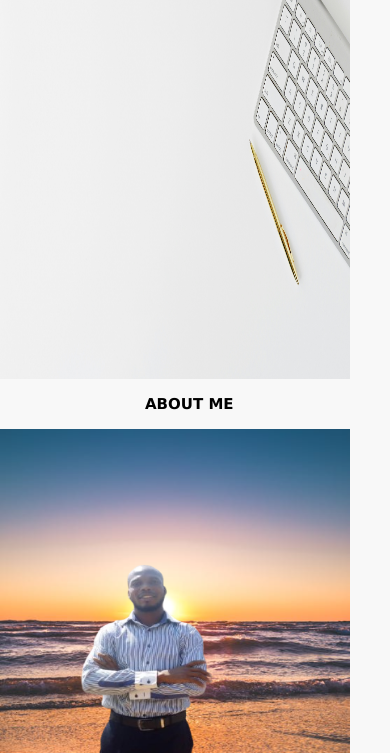
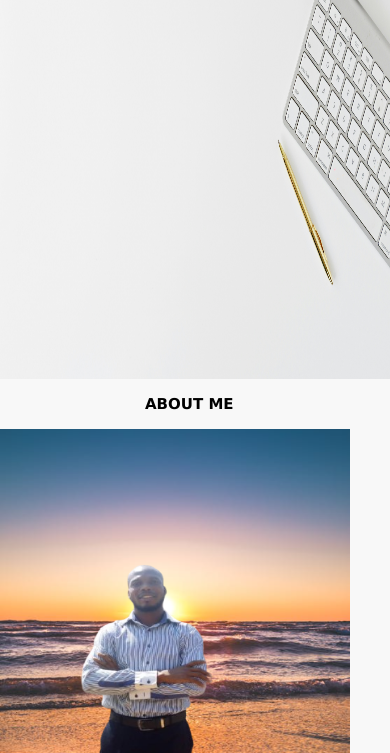
Before and after one commit to olawealth-code/My-portfolio, a plain HTML site: page index.html in a window 390 px wide. Shown: the part 347-1100 px from the top of the page. Drawn offline with nearby package versions, Linux system fonts and the light colour scheme.

Commit message:
update css

```diff
--- a/design.css
+++ b/design.css
@@ -329,7 +329,7 @@ width: 150px;
     .hero-div{
         background-image: url(leone-venter-VieM9BdZKFo-unsplash.jpg);
         background-repeat: no-repeat;
-        background-size: 350px 600px;
+        background-size: 100% 100%;
     }
     .container{
         overflow: hidden;
```
